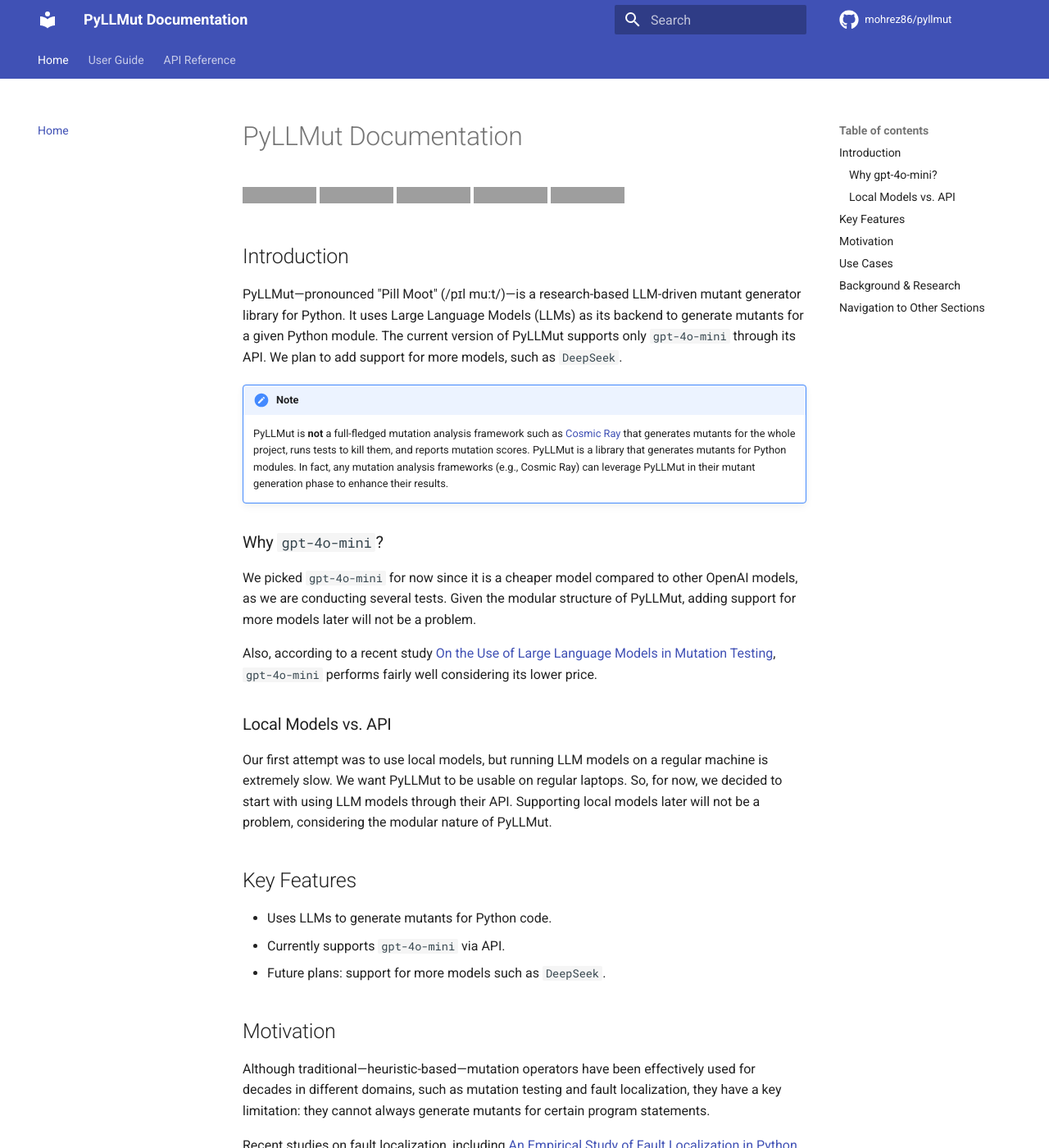
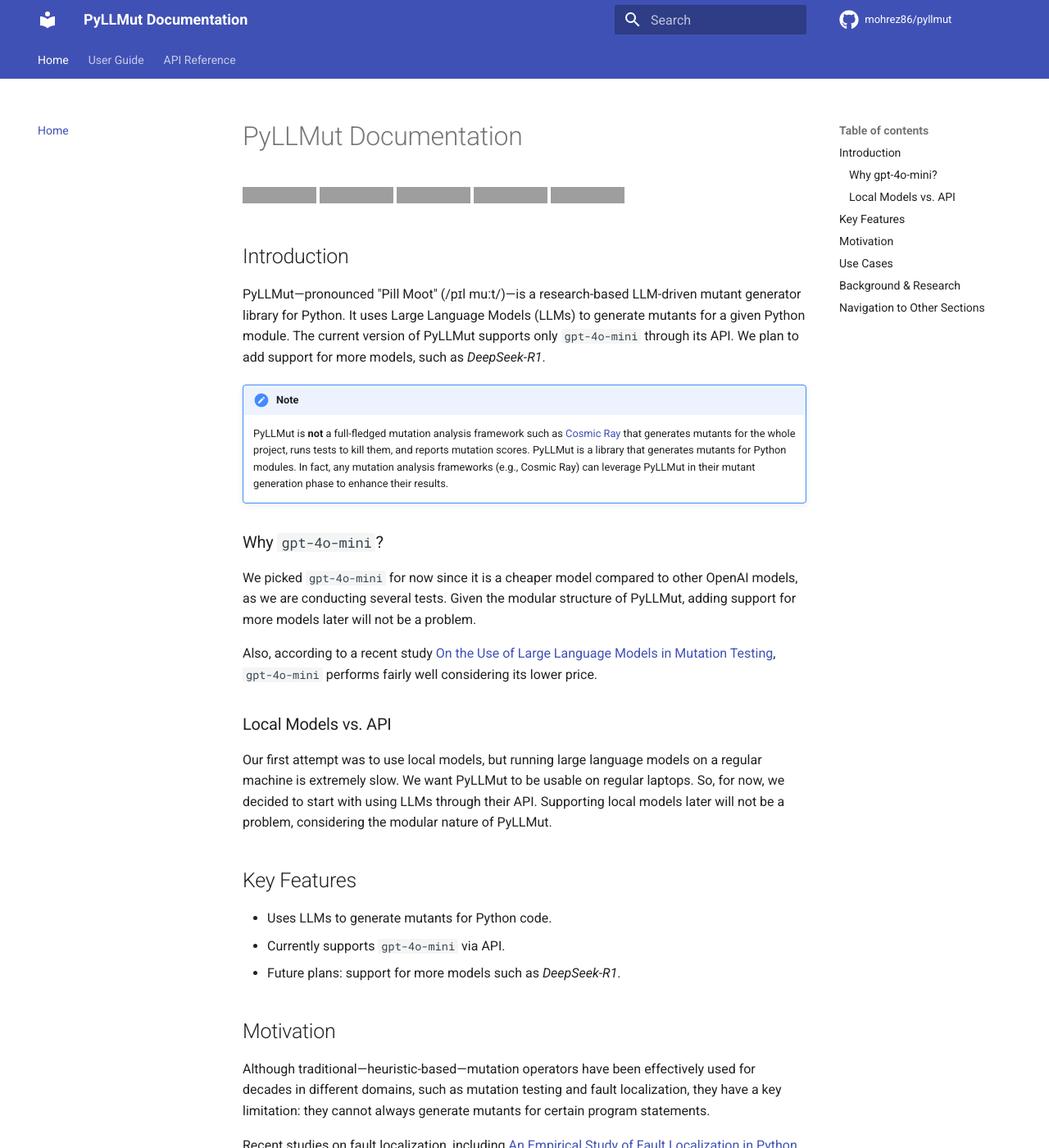
Before and after one commit to mohrez86/pyllmut, an MkDocs documentation site: the page built from docs/index.md, in a window 1280 px wide and 1400 px high. Shown: the whole window at 82% size. Built offline with MkDocs 1.6.1 and Material for MkDocs 9.7.7, drawn with Linux system fonts in a browser that asks for light colours; comment, search, counter and statistics services are not loaded; grey boxes are pictures that could not be loaded.

Commit message:
Improve docs index page

```diff
--- a/docs/index.md
+++ b/docs/index.md
@@ -10,12 +10,12 @@
 
 PyLLMut—pronounced "Pill Moot" (/pɪl muːt/)—is
 a research-based LLM-driven mutant generator library
-for Python. It uses Large Language Models (LLMs) as its backend to
+for Python. It uses Large Language Models (LLMs) to
 generate mutants for a given Python module.
 The current version of PyLLMut
 supports only `gpt-4o-mini` through its API.
 We plan to add support for more models,
-such as `DeepSeek`.
+such as *DeepSeek-R1*.
 
 !!! note
     PyLLMut is **not** a full-fledged
@@ -47,10 +47,10 @@
 ### Local Models vs. API
 
 Our first attempt was to use local models, but
-running LLM models on a regular
+running large language models on a regular
 machine is extremely slow.
 We want PyLLMut to be usable on regular laptops.  So, for now, we decided to
-start with using LLM models through their API.
+start with using LLMs through their API.
 Supporting local models later will not be a problem,
 considering the modular nature of PyLLMut.
 
@@ -58,7 +58,7 @@
 
 - Uses LLMs to generate mutants for Python code.
 - Currently supports `gpt-4o-mini` via API.
-- Future plans: support for more models such as `DeepSeek`.
+- Future plans: support for more models such as *DeepSeek-R1*.
 
 ## Motivation
 
```
